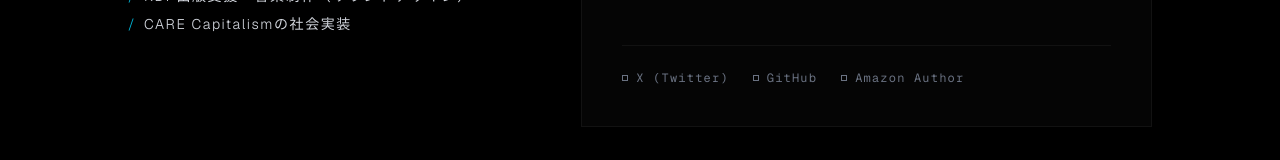
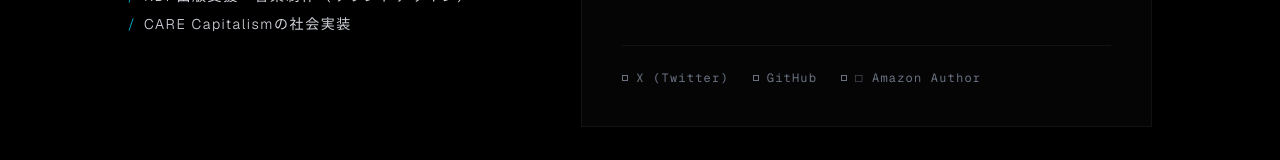
Before and after one commit to hideki-tamae/tech-noir-labs, a Next.js app: page /company in a window 1280 px wide. Shown: the part 3010-3170 px from the top of the page. Built offline with nearby package versions, Linux system fonts and the light colour scheme.

Commit message:
feat: add Amazon Author link to company profile

```diff
--- a/app/company/page.tsx
+++ b/app/company/page.tsx
@@ -225,7 +225,17 @@ export default function Company() {
                 </Link>
                 <Link href="#" className="flex items-center gap-2 text-gray-500 hover:text-cyan-400 transition-colors text-xs font-mono tracking-widest group/link">
                   <span className="w-1.5 h-1.5 border border-gray-500 group-hover/link:border-cyan-400 group-hover/link:bg-cyan-400 transition-all"></span>
-                  Amazon Author
+
+                <a
+                    href="https://www.amazon.co.jp/stores/author/B0H1876FGT?ingress=0&visitId=8cedf0b4-ca13-421c-829b-bfe5a18d1e5a"
+                    target="_blank"
+                    rel="noopener noreferrer"
+                    className="hover:text-cyan-400 transition-colors"
+                  >
+                    □ Amazon Author
+                  </a>
+
+
                 </Link>
               </div>
             </div>
```
